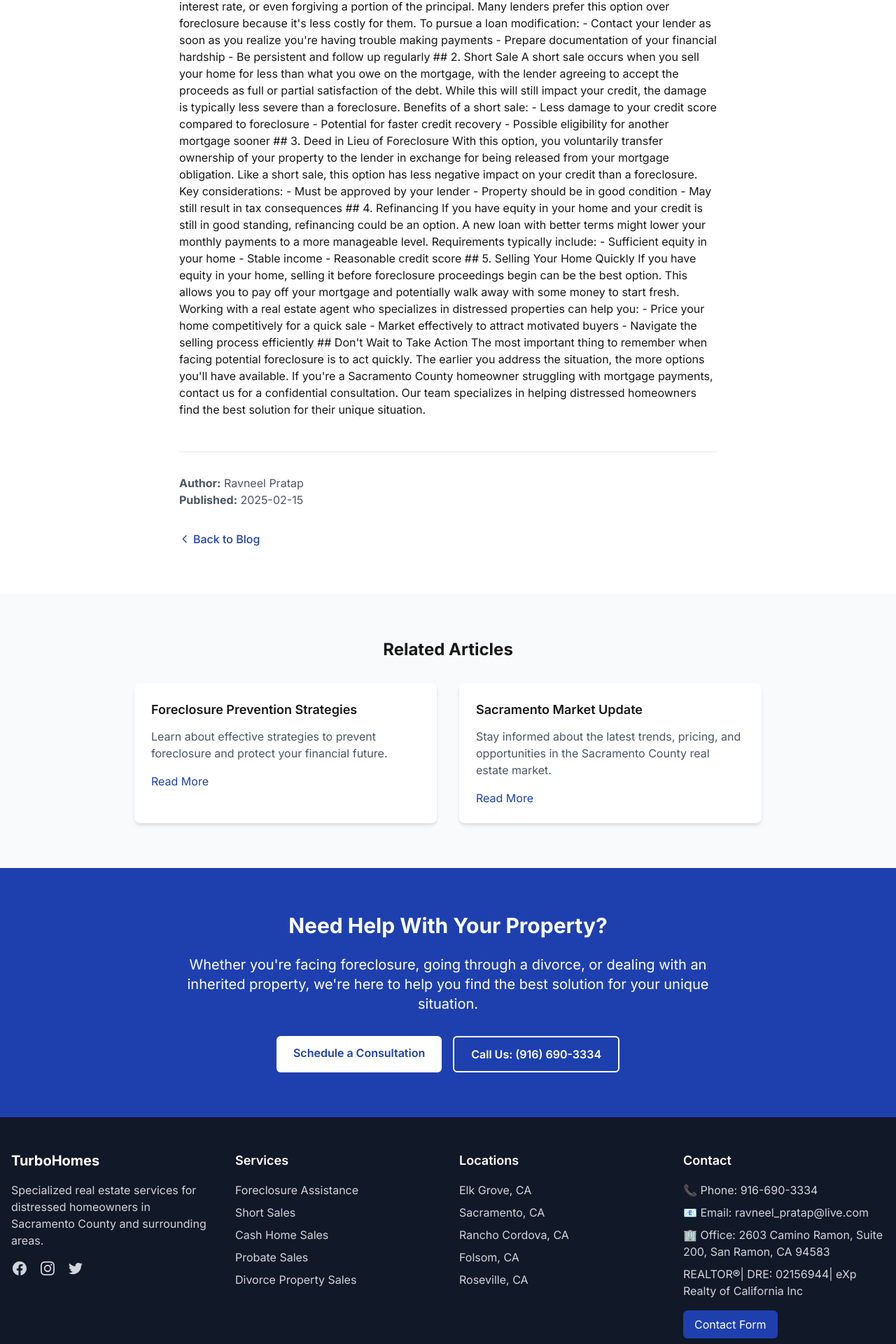
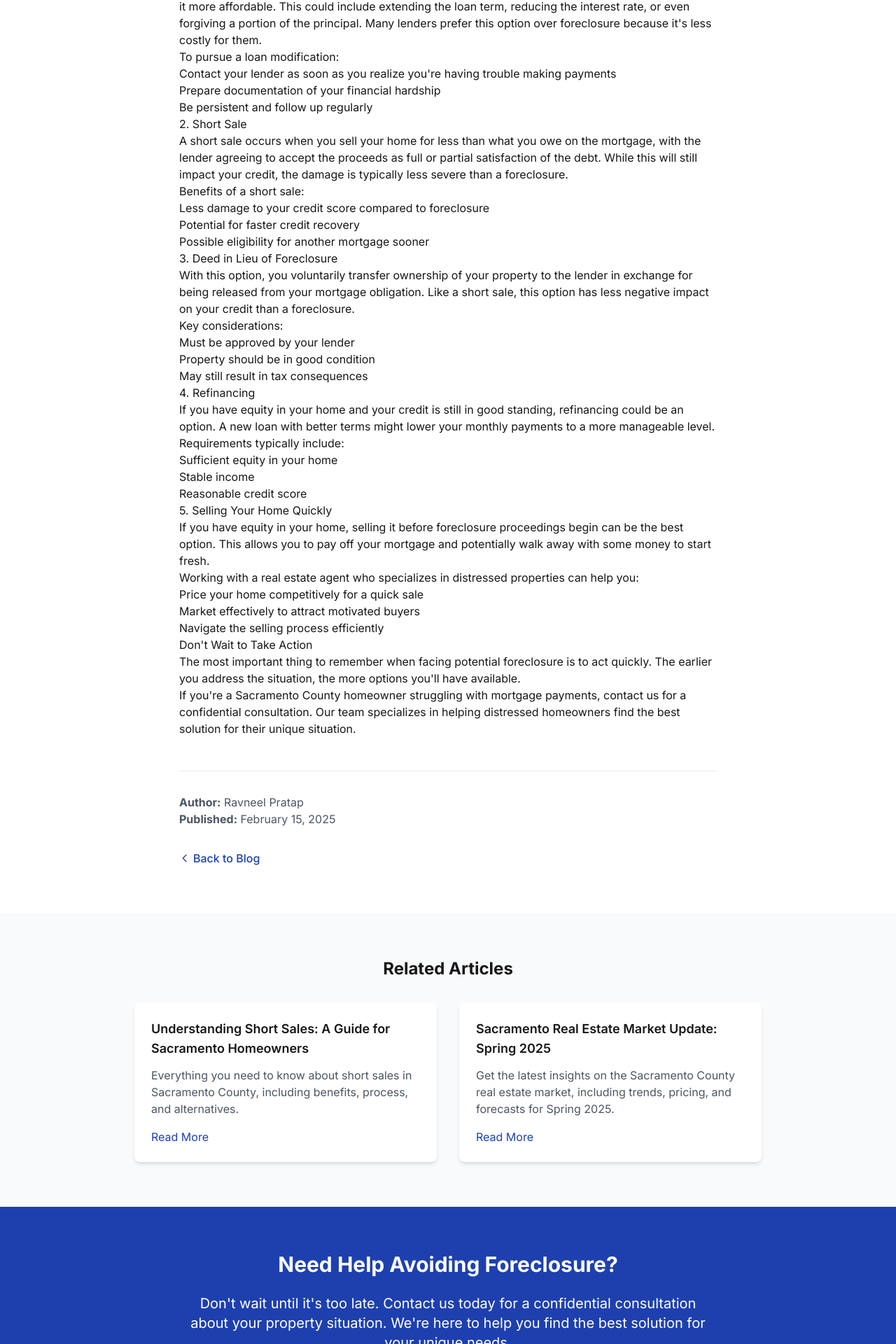
Before and after one commit to TripW1re/reo-agent-website, a Next.js app: page /blog/5-ways-to-avoid-foreclosure-sacramento in a window 1280 px wide. Shown: the part 671-2591 px from the top of the page at 70% size. Built offline with nearby package versions, Linux system fonts and the light colour scheme.

Commit message:
Create blog post page for 5 Ways to Avoid Foreclosure

```diff
--- /dev/null
+++ b/app/blog/5-ways-to-avoid-foreclosure-sacramento/page.tsx
@@ -0,0 +1,196 @@
+import { Metadata } from 'next';
+import Link from 'next/link';
+
+export const metadata: Metadata = {
+  title: '5 Ways to Avoid Foreclosure in Sacramento County | TurboHomes',
+  description: 'Learn effective strategies to prevent foreclosure in Sacramento County. Protect your credit and financial future with these expert tips from TurboHomes.',
+};
+
+export default function BlogPost() {
+  return (
+    <div className="bg-white">
+      {/* Hero Section */}
+      <div className="bg-blue-900 text-white py-16 md:py-24">
+        <div className="container mx-auto px-4">
+          <div className="max-w-3xl">
+            <div className="mb-4">
+              <span className="inline-block bg-blue-100 text-blue-800 text-sm px-3 py-1 rounded-full">
+                Foreclosure Prevention
+              </span>
+              <span className="text-blue-200 text-sm ml-4">February 15, 2025</span>
+            </div>
+            <h1 className="text-4xl md:text-5xl font-bold mb-6">5 Ways to Avoid Foreclosure in Sacramento County</h1>
+            <p className="text-xl text-blue-100">
+              Learn about effective strategies to prevent foreclosure and protect your financial future in Sacramento County.
+            </p>
+          </div>
+        </div>
+      </div>
+
+      {/* Blog Content Section */}
+      <section className="py-16">
+        <div className="container mx-auto px-4">
+          <div className="max-w-3xl mx-auto">
+            <div className="prose max-w-none">
+              <p>
+                Facing foreclosure can be one of the most stressful experiences for any homeowner. The good news is that there are several options available to help you avoid foreclosure and its negative impact on your credit and financial future.
+              </p>
+
+              <h2>1. Loan Modification</h2>
+              <p>
+                A loan modification involves working with your lender to change the terms of your mortgage to make it more affordable. This could include extending the loan term, reducing the interest rate, or even forgiving a portion of the principal. Many lenders prefer this option over foreclosure because it's less costly for them.
+              </p>
+              <p>
+                To pursue a loan modification:
+              </p>
+              <ul>
+                <li>Contact your lender as soon as you realize you're having trouble making payments</li>
+                <li>Prepare documentation of your financial hardship</li>
+                <li>Be persistent and follow up regularly</li>
+              </ul>
+
+              <h2>2. Short Sale</h2>
+              <p>
+                A short sale occurs when you sell your home for less than what you owe on the mortgage, with the lender agreeing to accept the proceeds as full or partial satisfaction of the debt. While this will still impact your credit, the damage is typically less severe than a foreclosure.
+              </p>
+              <p>
+                Benefits of a short sale:
+              </p>
+              <ul>
+                <li>Less damage to your credit score compared to foreclosure</li>
+                <li>Potential for faster credit recovery</li>
+                <li>Possible eligibility for another mortgage sooner</li>
+              </ul>
+
+              <h2>3. Deed in Lieu of Foreclosure</h2>
+              <p>
+                With this option, you voluntarily transfer ownership of your property to the lender in exchange for being released from your mortgage obligation. Like a short sale, this option has less negative impact on your credit than a foreclosure.
+              </p>
+              <p>
+                Key considerations:
+              </p>
+              <ul>
+                <li>Must be approved by your lender</li>
+                <li>Property should be in good condition</li>
+                <li>May still result in tax consequences</li>
+              </ul>
+
+              <h2>4. Refinancing</h2>
+              <p>
+                If you have equity in your home and your credit is still in good standing, refinancing could be an option. A new loan with better terms might lower your monthly payments to a more manageable level.
+              </p>
+              <p>
+                Requirements typically include:
+              </p>
+              <ul>
+                <li>Sufficient equity in your home</li>
+                <li>Stable income</li>
+                <li>Reasonable credit score</li>
+              </ul>
+
+              <h2>5. Selling Your Home Quickly</h2>
+              <p>
+                If you have equity in your home, selling it before foreclosure proceedings begin can be the best option. This allows you to pay off your mortgage and potentially walk away with some money to start fresh.
+              </p>
+              <p>
+                Working with a real estate agent who specializes in distressed properties can help you:
+              </p>
+              <ul>
+                <li>Price your home competitively for a quick sale</li>
+                <li>Market effectively to attract motivated buyers</li>
+                <li>Navigate the selling process efficiently</li>
+              </ul>
+
+              <h2>Don't Wait to Take Action</h2>
+              <p>
+                The most important thing to remember when facing potential foreclosure is to act quickly. The earlier you address the situation, the more options you'll have available.
+              </p>
+              <p>
+                If you're a Sacramento County homeowner struggling with mortgage payments, contact us for a confidential consultation. Our team specializes in helping distressed homeowners find the best solution for their unique situation.
+              </p>
+            </div>
+
+            <div className="mt-12 pt-8 border-t border-gray-200">
+              <p className="text-gray-600">
+                <strong>Author:</strong> Ravneel Pratap
+              </p>
+              <p className="text-gray-600">
+                <strong>Published:</strong> February 15, 2025
+              </p>
+            </div>
+
+            <div className="mt-8">
+              <Link
+                href="/blog"
+                className="text-blue-800 font-medium hover:text-blue-900 inline-flex items-center"
+              >
+                <svg className="w-4 h-4 mr-1" fill="none" stroke="currentColor" viewBox="0 0 24 24" xmlns="http://www.w3.org/2000/svg">
+                  <path strokeLinecap="round" strokeLinejoin="round" strokeWidth={2} d="M15 19l-7-7 7-7" />
+                </svg>
+                Back to Blog
+              </Link>
+            </div>
+          </div>
+        </div>
+      </section>
+
+      {/* Related Posts Section */}
+      <section className="py-16 bg-gray-50">
+        <div className="container mx-auto px-4">
+          <div className="max-w-4xl mx-auto">
+            <h2 className="text-2xl font-bold mb-8 text-center">Related Articles</h2>
+
+            <div className="grid grid-cols-1 md:grid-cols-2 gap-8">
+              <div className="bg-white p-6 rounded-lg shadow-md">
+                <h3 className="text-lg font-semibold mb-3">Understanding Short Sales: A Guide for Sacramento Homeowners</h3>
+                <p className="text-gray-600 mb-4">
+                  Everything you need to know about short sales in Sacramento County, including benefits, process, and alternatives.
+                </p>
+                <Link href="/blog/understanding-short-sales-sacramento-guide" className="text-blue-800 hover:underline">
+                  Read More
+                </Link>
+              </div>
+
+              <div className="bg-white p-6 rounded-lg shadow-md">
+                <h3 className="text-lg font-semibold mb-3">Sacramento Real Estate Market Update: Spring 2025</h3>
+                <p className="text-gray-600 mb-4">
+                  Get the latest insights on the Sacramento County real estate market, including trends, pricing, and forecasts for Spring 2025.
+                </p>
+                <Link href="/blog/sacramento-real-estate-market-update-spring-2025" className="text-blue-800 hover:underline">
+                  Read More
+                </Link>
+              </div>
+            </div>
+          </div>
+        </div>
+      </section>
+
+      {/* CTA Section */}
+      <section className="bg-blue-800 text-white py-16">
+        <div className="container mx-auto px-4 text-center">
+          <h2 className="text-3xl font-bold mb-6">Need Help Avoiding Foreclosure?</h2>
+          <p className="text-xl mb-8 max-w-3xl mx-auto">
+            Don't wait until it's too late. Contact us today for a confidential consultation about your property situation.
+            We're here to help you find the best solution for your unique needs.
+          </p>
+
+          <div className="flex flex-col sm:flex-row justify-center gap-4">
+            <Link
+              href="/contact"
+              className="bg-white text-blue-800 px-6 py-3 rounded-md font-semibold hover:bg-blue-50 transition-colors inline-block"
+            >
+              Schedule a Consultation
+            </Link>
+
+            <Link
+              href="tel:9166903334"
+              className="border-2 border-white text-white px-6 py-3 rounded-md font-semibold hover:bg-white/10 transition-colors inline-block"
+            >
+              Call Us: (916) 690-3334
+            </Link>
+          </div>
+        </div>
+      </section>
+    </div>
+  );
+}
```
